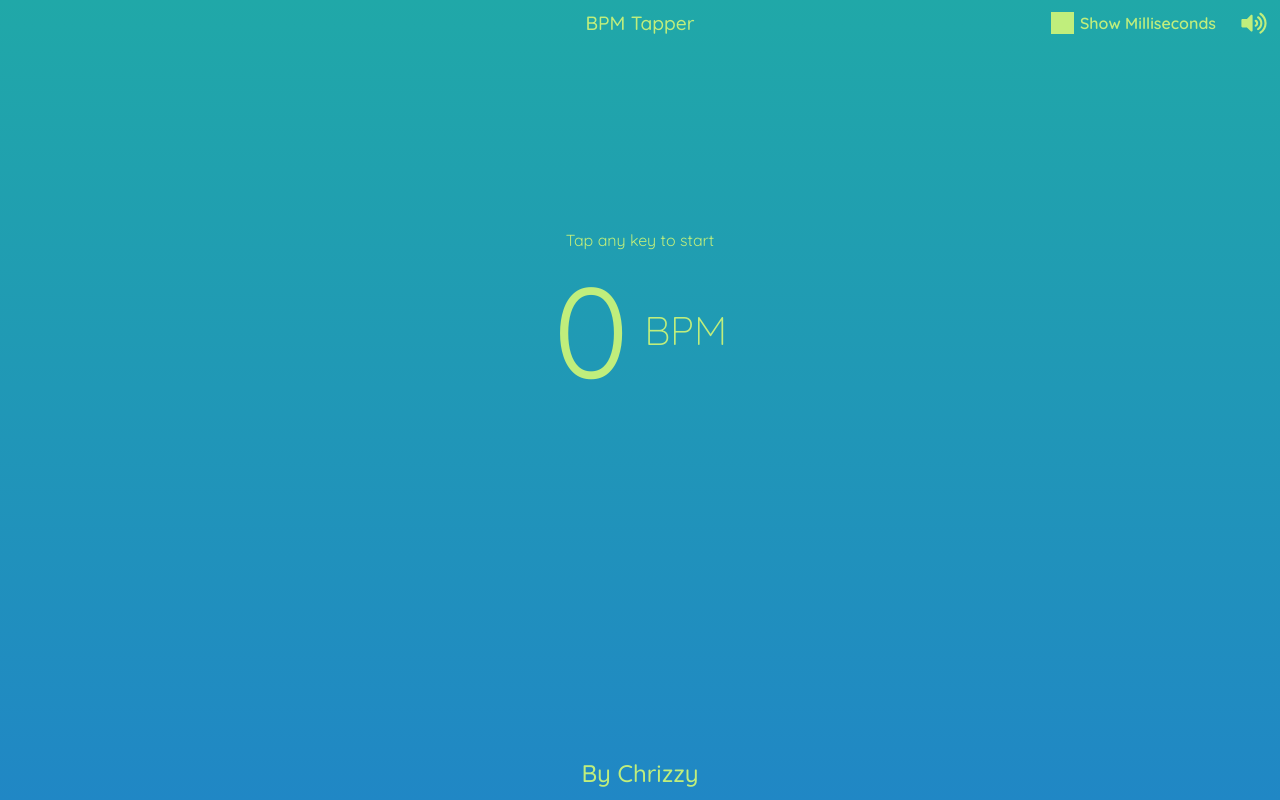
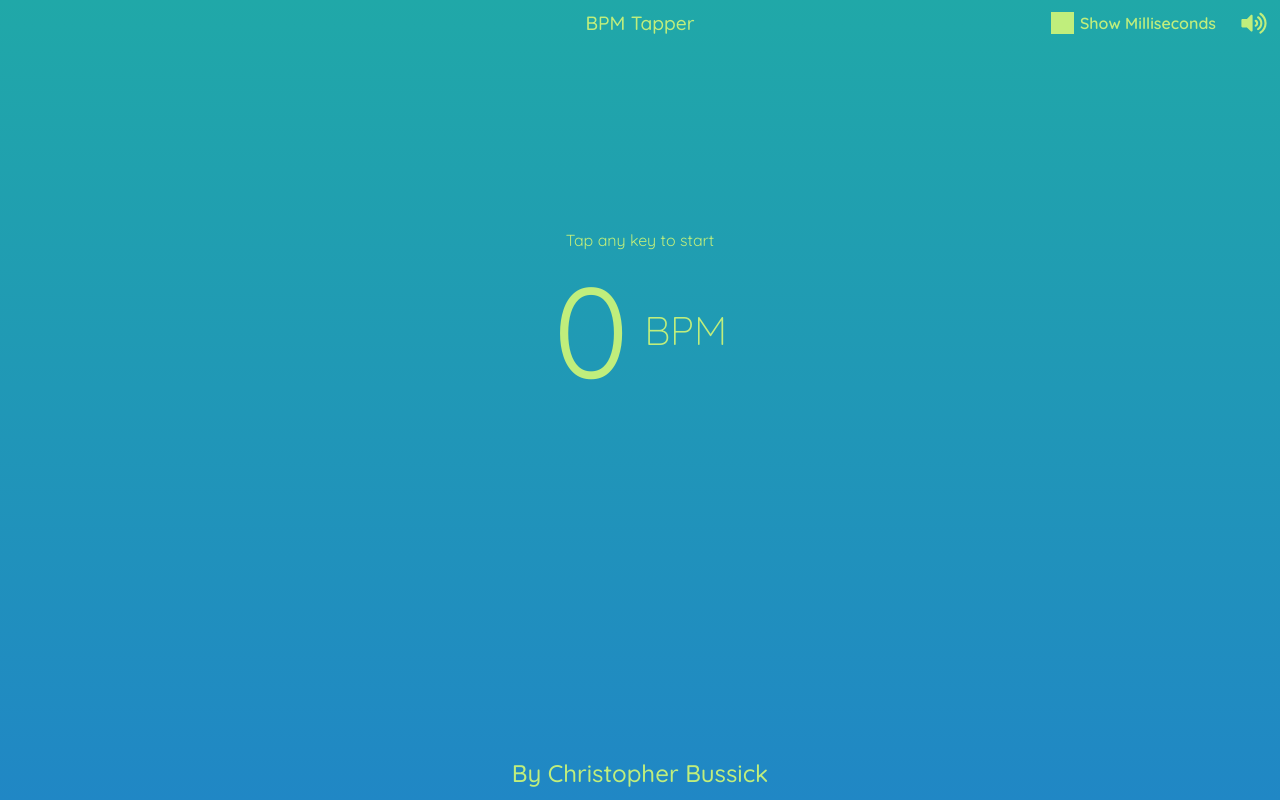
Before and after one commit to ChristopherBussick/bpm-tapper, a React (Create React App) app: page / in a window 1280 px wide. Built offline with nearby package versions, Linux system fonts and the light colour scheme.

Commit message:
Changed footer and url to portfolio

```diff
--- a/src/components/Footer.js
+++ b/src/components/Footer.js
@@ -3,11 +3,11 @@ function Footer() {
     <div className="footer">
       <a
         className="about"
-        href="http://www.christopherbussick.de"
+        href="http://www.christopherbussick.com"
         target="_blank"
         rel="noreferrer"
       >
-        By Chrizzy
+        By Christopher Bussick
       </a>
     </div>
   );
```
